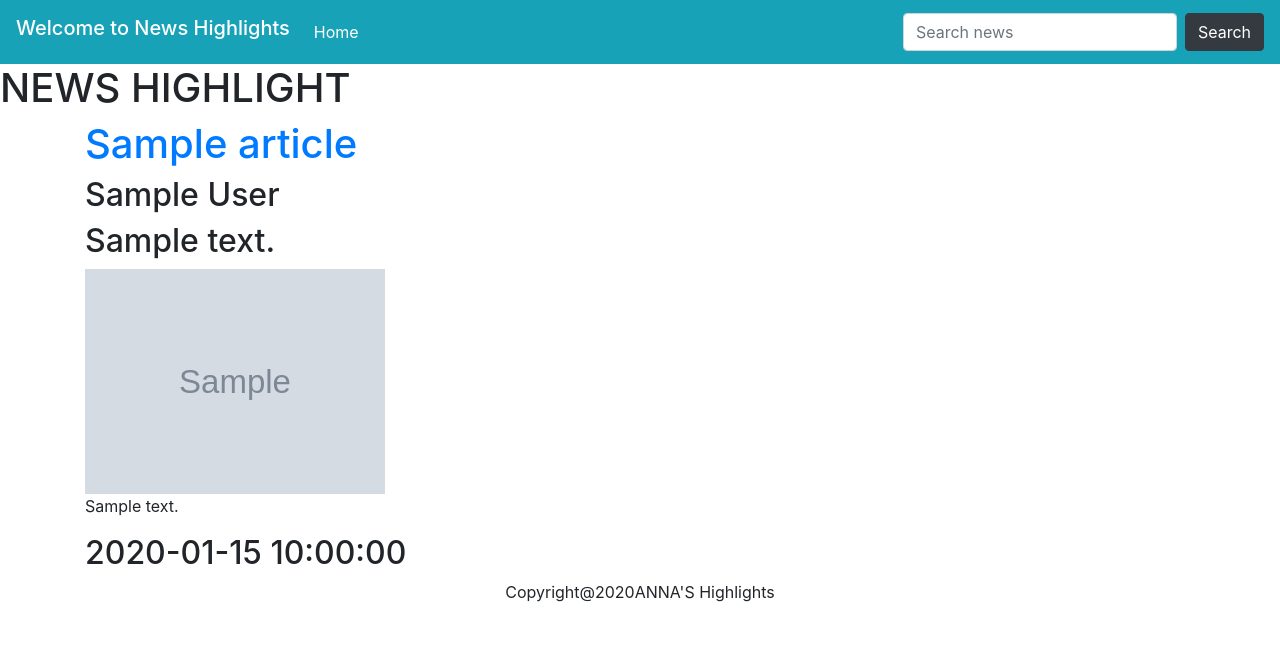
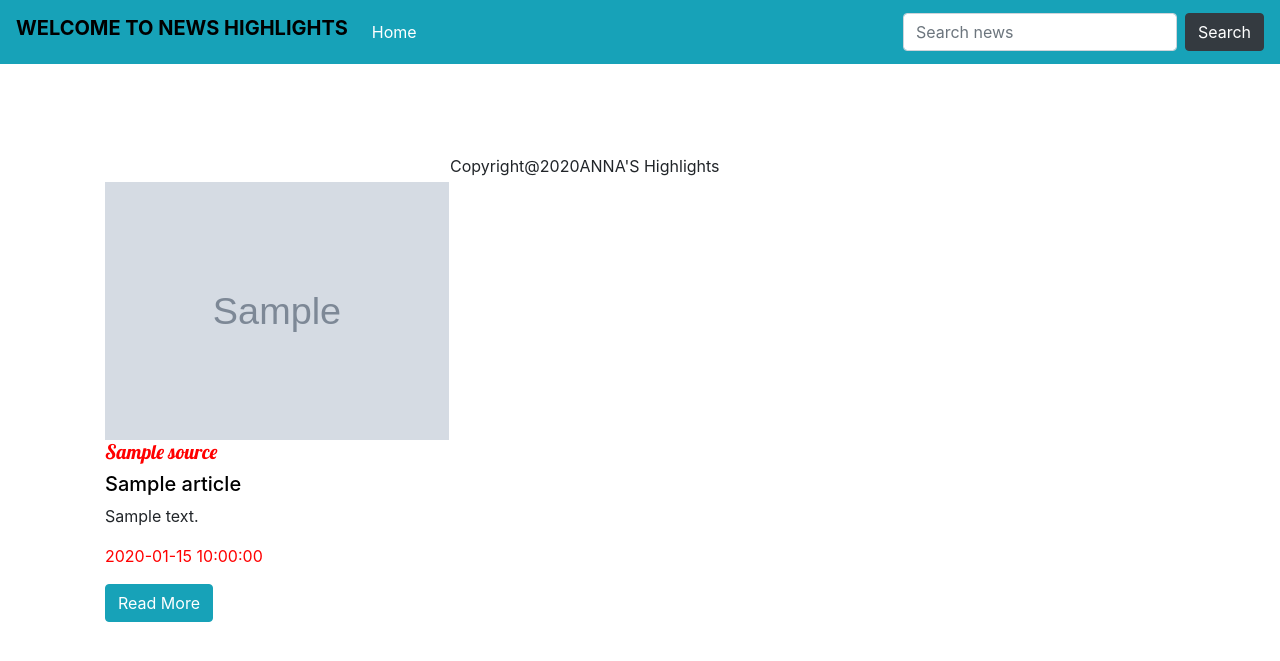
Before and after one commit to annaadhiambo/News_App, a Flask app: template templates/index.html in a window 1280 px wide. Shown: the top 661 px of the page. Run offline with Flask 2, Linux system fonts and the light colour scheme; the template is opened without the code that fills it: most values are stand-ins (such as "Sample title", 1, 10 or a date in 2020); grey boxes marked "Sample" are stand-in pictures; some libraries are stand-ins or nearby versions.

Commit message:
uninstalled vitual and installed new one

```diff
--- a/manage.py
+++ b/manage.py
@@ -1,16 +1,12 @@
 from flask import Flask,render_template
 from app.requests import NewsRequests
 app = Flask(__name__)
+
 @app.route('/')
 def index():
     news = NewsRequests()
     news= news.get_top_headlines( sources='')
     # return news
     return render_template('index.html',articles=news['articles'])
-    return '<h1 style="color:red; text-align:center; font-size:70px; background-color:grey; height:20vh;" > World News </h1>'
-
-
-
-
 if __name__ == '__main__':
     app.run(debug = True)
--- a/templates/index.html
+++ b/templates/index.html
@@ -3,35 +3,35 @@
 <head>
     <meta charset="UTF-8">
     <meta name="viewport" content="width=device-width, initial-scale=1.0">
-    <title>BBC NEWS</title>
-    <link rel="stylesheet" href="https://stackpath.bootstrapcdn.com/bootstrap/4.5.2/css/bootstrap.min.css" integrity="sha384-JcKb8q3iqJ61gNV9KGb8thSsNjpSL0n8PARn9HuZOnIxN0hoP+VmmDGMN5t9UJ0Z" crossorigin="anonymous">
-    <link rel="stylesheet" href=" {{ url_for('static',filename='css/styles.css') }} ">
+    <title>News Highlight</title>
+    <link rel="stylesheet" type="text/css" href=" {{ url_for('static', filename='css/styles.css') }} ">
+    <link rel="stylesheet" href="https://stackpath.bootstrapcdn.com/bootstrap/4.5.2/css/bootstrap.min.css"
+        integrity="sha384-JcKb8q3iqJ61gNV9KGb8thSsNjpSL0n8PARn9HuZOnIxN0hoP+VmmDGMN5t9UJ0Z" crossorigin="anonymous">
+    <link href="https://fonts.googleapis.com/css2?family=Lobster&display=swap" rel="stylesheet">
 </head>
 <body>
-
-    <!-- navbar block here-->
+    <!-- navigation -->
         {% block navbar %} {% include 'navbar.html' %} {% endblock %}
-
+    <div class="container" id="banner-cont" style="padding-top: 7%;background-color: 212529;">
+        <div class="row">
             {% for article in articles %}
-    <h1>NEWS HIGHLIGHT</h1>
-    <div class="container">
-      <div class="row">
-        <div class="col-md-6">
-          <a href="{{ article['url']}}" target="_blank"><h1>{{article.title}}</h1></a>
-          <h2>{{ article.author }}</h2>
-          <h2>{{ article.description }}</h2>
-          <img width="300" src="{{ article ['urlToImage']}}" alt="">
-          <p>{{ article['description']}}</p>
-          <h2>{{ article['publishedAt']}}</h2>
+            <div class="col-md-4">
+                <div class="cards">
+                    <div class="card-body d-flex mt-2" style="width: 24rem;">
+                        <div class="card-cont">
+                            <img class="img-fluid" width="500" src=" {{ article.urlToImage }} ">
+                            <h5 style="font-family: 'Lobster', cursive; color: red;">  {{ article.source.name }} </h5>
+                            <h5 style="color: black;"> {{ article.title }} </h5>
+                            <p> {{ article.description }} </p>
+                            <p style="color: red;"> {{ article.publishedAt }} </p>
+                            <a class="btn btn-info" target="_blank" href=" {{ article.url }} ">Read More</a>
                         </div>
                     </div>
                 </div>
-
-
+            </div>
             {% endfor %}
-
-
-    <!-- footer block here-->
+<!-- footer here -->
             {% block footer %} {% include 'footer.html' %} {% endblock %}
+        </div>
 </body>
 </html>
--- a/templates/navbar.html
+++ b/templates/navbar.html
@@ -1,6 +1,6 @@
 
  <nav class="navbar navbar-expand-lg navbar-dark bg-info">
-  <h1 class="navbar-brand">Welcome to News Highlights</h1>
+  <h1 class="navbar-brand" style="font-weight: bold; color: black;">WELCOME TO NEWS HIGHLIGHTS</h1>
 
   <div class="collapse navbar-collapse" id="navbarSupportedContent">
     <ul class="navbar-nav mr-auto">
```
Also changed, not shown: requirements.txt (deleted, +0 -21 lines), 3 other files. Lines whose indentation alone changed are shown as unchanged.
